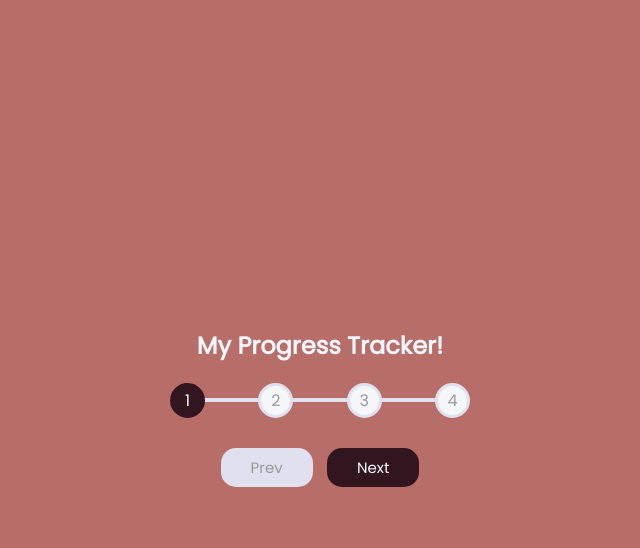
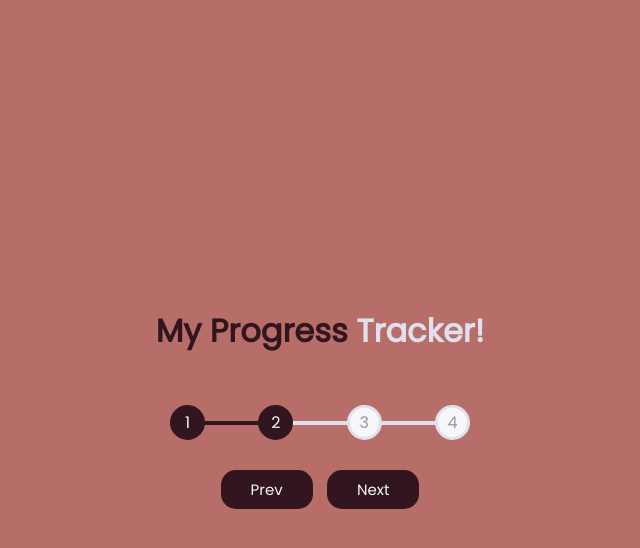
Before and after one commit to aishayusuff/Progress-Status, a plain HTML site: page index.html in a window 1280 px wide. Both pictures are taken after a click on the button "Next". Shown: the whole page, without its empty margins (320-960 px from the left). Drawn offline with Linux system fonts and the light colour scheme.

Commit message:
Adds functionality

```diff
--- a/index.html
+++ b/index.html
@@ -8,10 +8,10 @@
         <title>Progress Steps</title>
     </head>
     <body>
-        <h2>My Progress <span>Tracker!</span></h2>
+        <h1>My Progress <span>Tracker!</span></h1>
         <div class="container">
             <div class="progress-container">
-                <div class="progress-line" id="progess"></div>
+                <div class="progress-line" id="progress"></div>
                 <div class="circle active">1</div>
                 <div class="circle">2</div>
                 <div class="circle">3</div>
--- a/script.js
+++ b/script.js
@@ -0,0 +1,47 @@
+const progressLine = document.getElementById('progress');
+const prev = document.getElementById('prev');
+const next = document.getElementById('next');
+const circles = document.querySelectorAll('.circle');
+
+let currentActive = 1;
+
+/* Next button */
+next.addEventListener('click', () => {
+    currentActive ++;
+    if(currentActive > circles.length) {
+        currentActive = circles.length;
+    }
+    update();
+})
+ /*Prev button */
+prev.addEventListener('click', () => {
+    currentActive--
+    if(currentActive < 1) {
+        currentActive = 1
+    }
+    update();
+})
+
+/* Update function */
+function update() {
+    circles.forEach((circle, index) => {
+        if(index < currentActive) {
+            circle.classList.add('active');
+        } else {
+            circle.classList.remove('active');
+        }
+    })
+
+    const actives = document.querySelectorAll('.active')
+    progressLine.style.width = (actives.length - 1) / (circles.length - 1) * 100 + '%';
+
+/*Prev and Next buttons disabled */
+    if(currentActive ===1) {
+        prev.disabled = true;
+    } else if (currentActive === circles.length) {
+        next.disabled = true;
+    } else {
+        prev.disabled = false;
+        next.disabled = false;
+    }
+}
--- a/style.css
+++ b/style.css
@@ -20,6 +20,15 @@ body {
     overflow: hidden;
     margin: 0;
 
+}
+
+h1 {
+    margin-bottom: 50px;
+    color: var(--line-border-fill);
+}
+
+span {
+    color: var(--line-border-empty);
 }
 
 .container {
```
